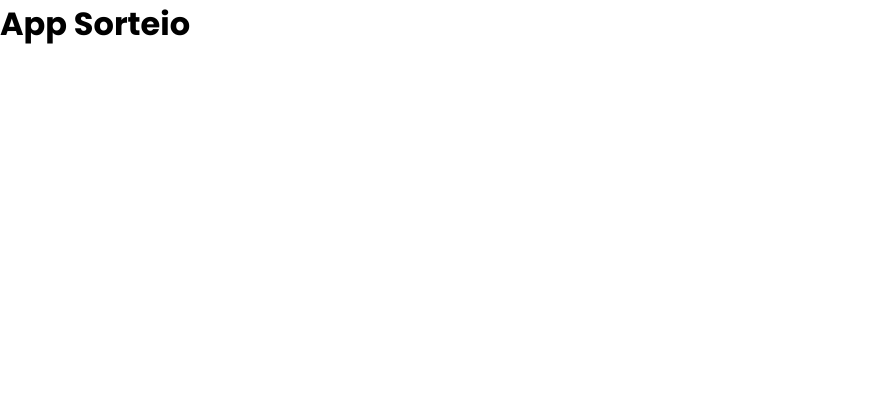
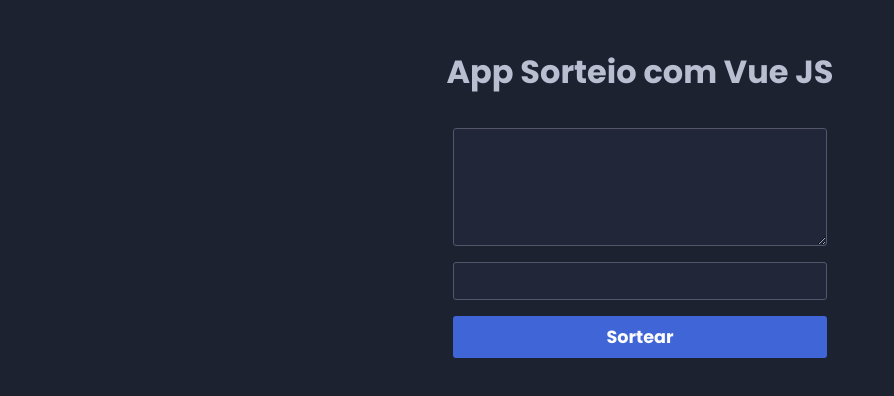
Before and after one commit to davidfreitas-dev/app-sorteio, a Vue app: page / in a window 1280 px wide. Shown: the top 396 px of the page, without its empty margins (0-894 px from the left). Built offline with nearby package versions, Linux system fonts and the light colour scheme; a web font is replaced by a local one.

Commit message:
Geração de números e exibição do sorteado

```diff
--- a/src/App.vue
+++ b/src/App.vue
@@ -1,16 +1,39 @@
 <template>
   <div id="app">
-    <h1>App Sorteio</h1>
+    <Header />
+    <Content :values="values"/>
+    <Footer />
   </div>
 </template>
 
 <script>
-import './assets/styles/global.css'
+import './styles/global.css'
+
+import Header from './template/Header.vue'
+import Content from './template/Content.vue'
+import Footer from './template/Footer.vue'
+
 export default {
   name: 'App',
+  components: { Header, Content, Footer },
+  data() {
+    return {
+      values: [
+        { id: 1, name: 'David', status: false },
+        { id: 2, name: 'Batista', status: false },
+        { id: 3, name: 'Freitas', status: false },
+      ]
+    }
+  }
 }
 </script>
 
 <style>
-
+  #app {
+    display: flex;
+    flex-direction: column;
+    justify-content: center;
+    align-items: center;
+    padding: 3rem;
+  }
 </style>
--- /dev/null
+++ b/src/components/Raffle.vue
@@ -0,0 +1,69 @@
+<template>
+  <div class="raffle">
+      <textarea cols="30" rows="5"></textarea>
+      <input type="text">
+      <button @click="draw">Sortear</button>
+      <div class="display__raffle">
+        <ul>
+          <li v-for="(value, id) in values" :key="id">
+            {{ value.id == result ? value.name : '' }}
+          </li>
+        </ul>
+      </div>
+  </div>
+</template>
+
+<script>
+export default {
+  props: ['values'],
+  data() {
+    return {
+      counter: 1,
+      result: ''
+    }
+  },
+  methods: {
+    draw() {
+      const max = this.values.length
+      const result = Math.floor(Math.random() * (max - 1 + 1) + 1)
+      this.result = result
+    }
+  }
+}
+</script>
+
+<style>
+  .raffle {
+    display: grid;
+    justify-content: center;
+    align-items: center;
+    grid-gap: 1rem;
+    padding: 2rem;
+  }
+
+  textarea, input {
+    color: var(--font);
+    padding: .5rem;
+    outline: none;
+    border-radius: 3px;
+    border: 1px solid var(--secondary);
+    background-color: var(--primary);
+  }
+
+  button {
+    color: #fcfcfc;
+    font-size: 1.1rem;
+    font-weight: 600;
+    padding: .5rem 1rem;
+    outline: none;
+    border: none;
+    border-radius: 3px;
+    background-color: var(--main);
+  }
+
+  ul {
+    list-style: none;
+    display: grid;
+    place-items: center;
+  }
+</style>
--- a/src/assets/styles/global.css
+++ b/src/styles/global.css
@@ -1,11 +1,11 @@
 @import url('https://fonts.googleapis.com/css2?family=Abhaya+Libre:wght@400;600&family=Poppins:wght@300;400;500;700&display=swap');
 
 :root {
-    --bg: #1d2435;
+    --bg: #1c2230;
     --main: #4065d7;
-    --primary: #676d81;
-    --secondary: #8c8ca4;
-    --font: #a0a9c5;
+    --primary: #212639;
+    --secondary: #54546b;
+    --font: #b9bed1;
 }
 
 * {
@@ -14,3 +14,8 @@
     box-sizing: border-box;
     font-family: 'Poppins', sans-serif;
 }
+
+body {
+    color: var(--font);
+    background-color: var(--bg);
+}
--- /dev/null
+++ b/src/template/Content.vue
@@ -0,0 +1,23 @@
+<template>
+  <div class="content">
+      <Raffle :values="values"/>
+  </div>
+</template>
+
+<script>
+import Raffle from '../components/Raffle.vue'
+export default {
+  components: { Raffle },
+  props: ['values'],
+}
+</script>
+
+<style>
+  .content {
+    display: flex;
+    flex-direction: column;
+    justify-content: center;
+    align-items: center;
+    flex-grow: 1;
+  }
+</style>
--- /dev/null
+++ b/src/template/Footer.vue
@@ -0,0 +1,17 @@
+<template>
+  <div>
+      <!-- <span>Desenvolvido por <a href="https://davidfreitas.dev.br">David Freitas</a></span> -->
+  </div>
+</template>
+
+<script>
+export default {
+
+}
+</script>
+
+<style>
+  a {
+    text-decoration: none;
+  }
+</style>
--- /dev/null
+++ b/src/template/Header.vue
@@ -0,0 +1,15 @@
+<template>
+  <div>
+      <h1>App Sorteio com Vue JS</h1>
+  </div>
+</template>
+
+<script>
+export default {
+
+}
+</script>
+
+<style>
+
+</style>
```
Also changed, not shown: cores.jpeg (deleted).
